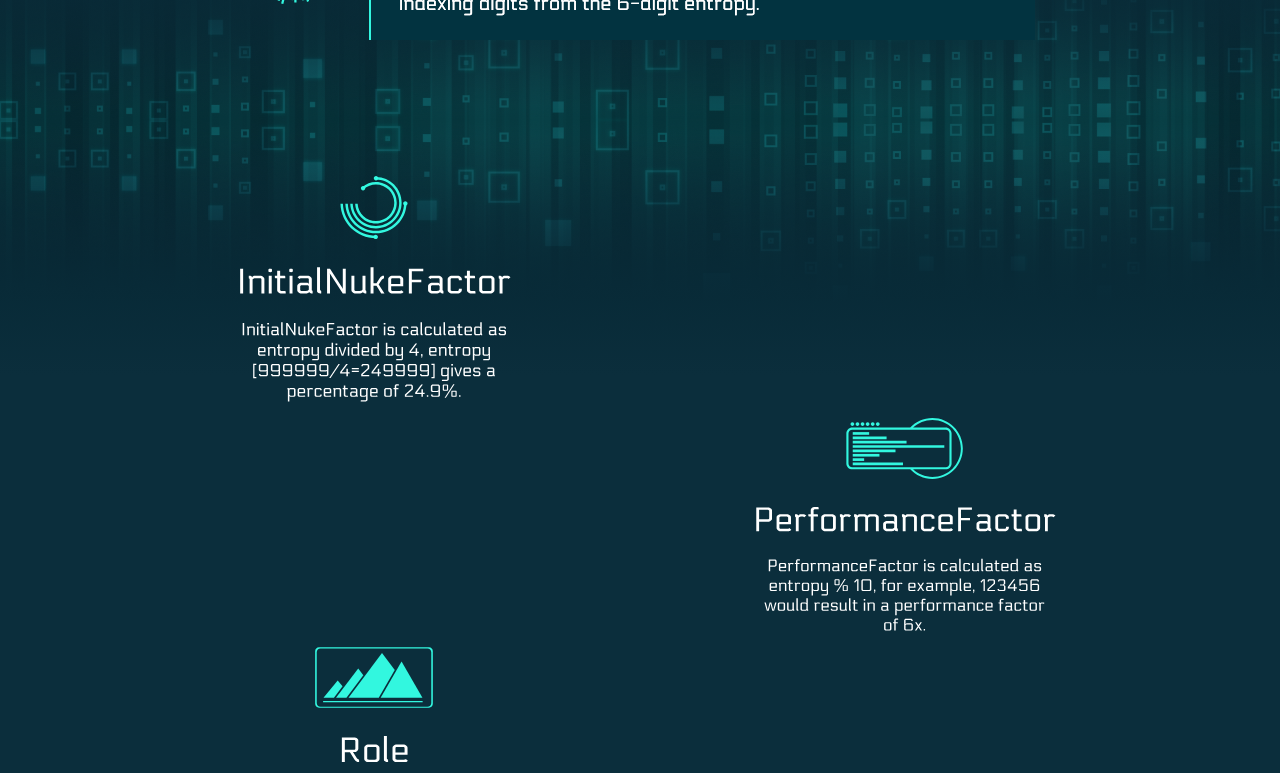
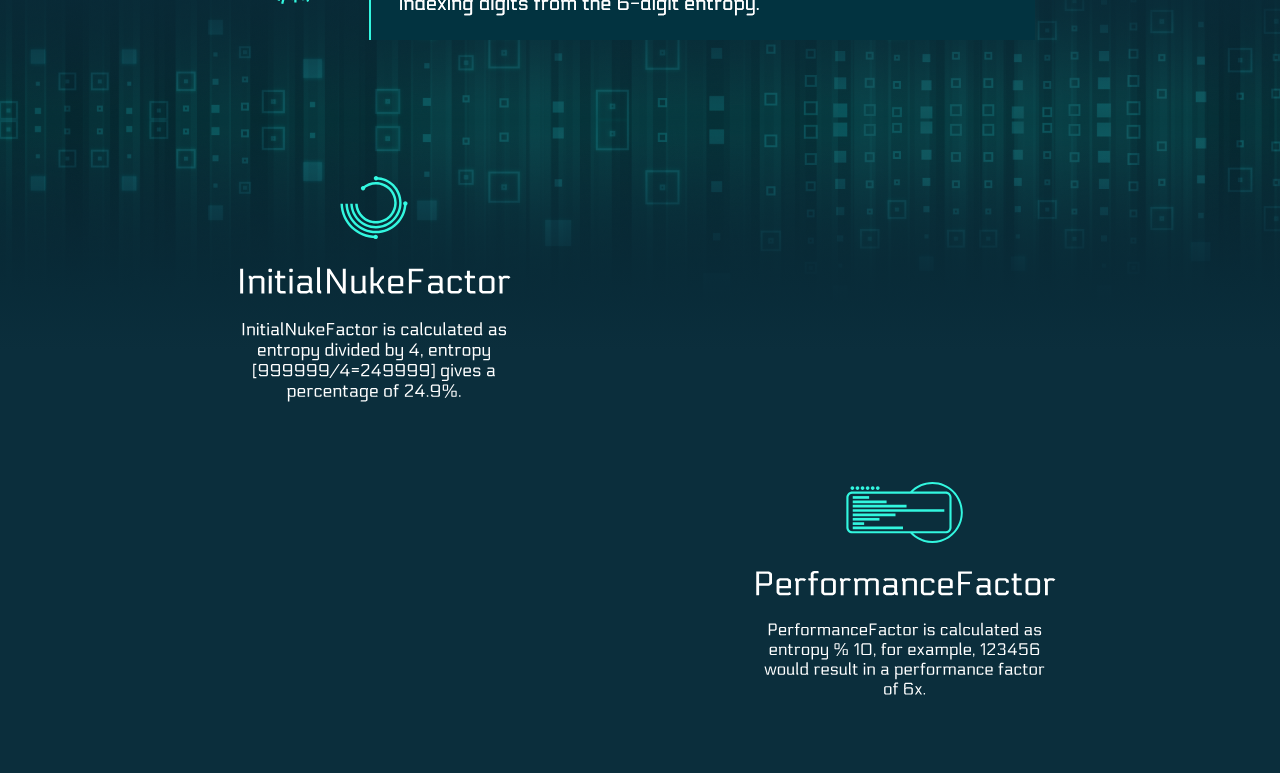
Before and after one commit to TraitForge/TraitForge.info, a Next.js app: page /howitworks in a window 1280 px wide. Shown: the part 1240-2013 px from the top of the page. Built offline with nearby package versions, Linux system fonts and the light colour scheme; a web font is replaced by a local one.

Commit message:
tweaks finish

```diff
--- a/components/ui/GameMechanics/GameMechanics.module.scss
+++ b/components/ui/GameMechanics/GameMechanics.module.scss
@@ -24,7 +24,7 @@
   background-image: linear-gradient(
       to bottom,
       rgba(3, 65, 91, 0) 0%,
-      rgba(11, 46, 60, 1) 20%
+      rgba(11, 46, 60, 1) 15%
     ),
     url("/images/howitworkscentre1.png");
   background-position: top;
--- a/components/ui/GameMechanics/index.tsx
+++ b/components/ui/GameMechanics/index.tsx
@@ -102,7 +102,7 @@ const GameMechanics = () => {
       </div>
 
       <div className={`${styles.start} w-screen flex justify-center p-4`}>
-        <div className="w-full md:w-8/12 mt-10 flex flex-col justify-center gap-4 items-center sm:items-stretch">
+        <div className="w-full md:w-8/12 mt-10 flex flex-col justify-center gap-20 items-center sm:items-stretch">
           <div className="flex content-center justify-start">
             <Image
               src="/images/initialNukeFactor.svg"
```
